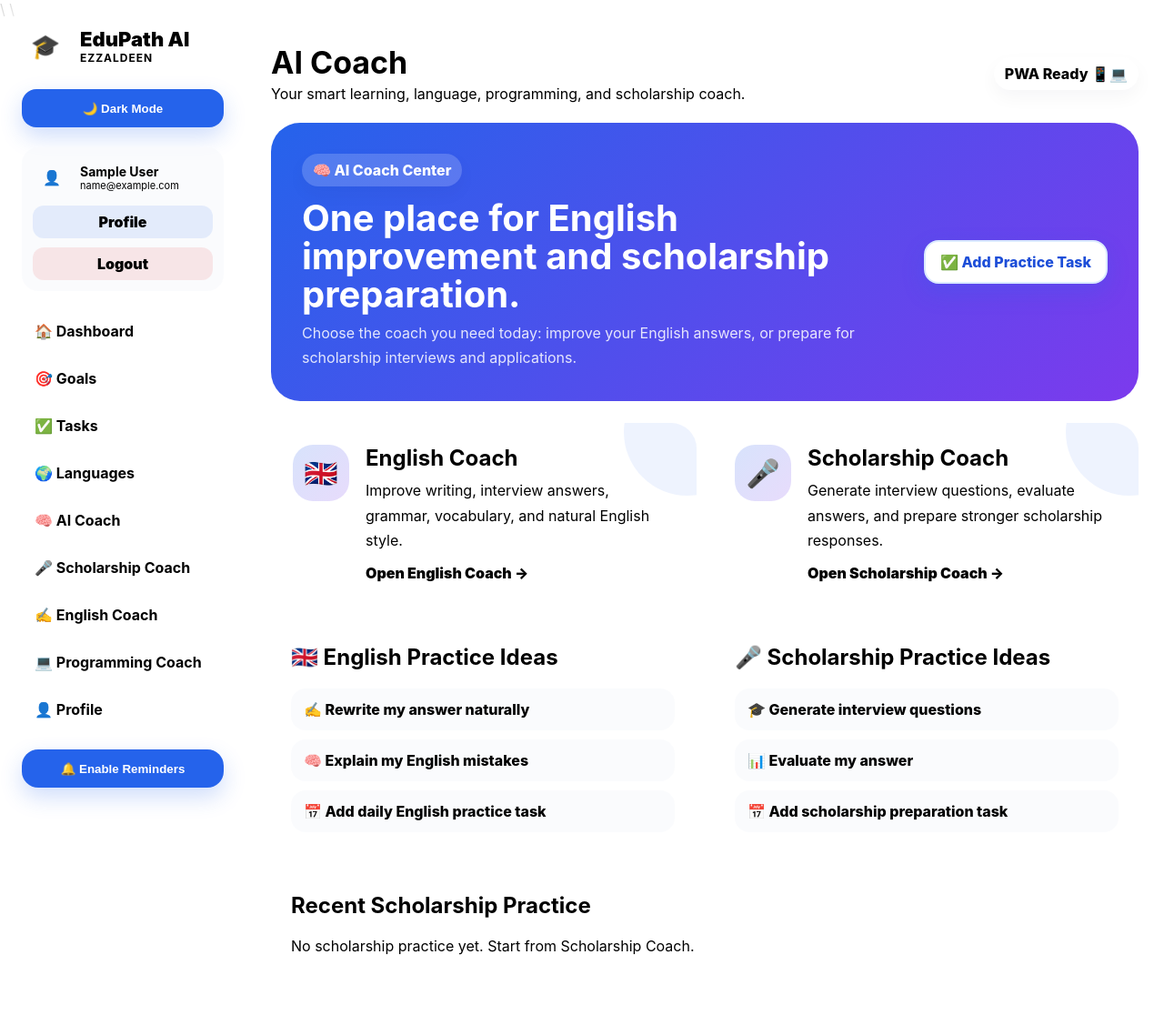
After one commit to Ezzaldeen-Alhamoodi/EduPath-AI-EZZALDEEN, a Flask app: page /coach in a window 1280 px wide. The commit adds this page. Shown: the whole page at 91% size. Run offline with Flask 3, Linux system fonts and the light colour scheme; the visitor is signed in with stand-in values (Sample User, id 1); data comes from the database, SQL or seed files in the repository.

Commit message:
Release EduPath AI v3.1 coach system

```diff
--- a/app/__init__.py
+++ b/app/__init__.py
@@ -230,6 +230,13 @@ def create_app():
         )
 
 
+
+
+    @app.route("/coach")
+    @login_required
+    def coach():
+        recent_answers = InterviewAnswer.query.filter_by(user_id=current_user.id).order_by(InterviewAnswer.id.desc()).limit(5).all()
+        return render_template("coach.html", recent_answers=recent_answers)
 
     @app.route("/")
     @login_required
--- a/app/static/css/style.css
+++ b/app/static/css/style.css
@@ -1099,3 +1099,140 @@ body.dark-mode .auth-card {
         font-size: 25px;
     }
 }
+
+
+
+/* EduPath AI v3.1 Coach System */
+.coach-hero {
+    background: linear-gradient(135deg, #2563eb, #7c3aed);
+}
+
+.coach-grid {
+    display: grid;
+    grid-template-columns: repeat(2, minmax(0, 1fr));
+    gap: 18px;
+    margin-bottom: 22px;
+}
+
+.coach-card {
+    text-decoration: none;
+    color: var(--text);
+    background: var(--card);
+    border: 1px solid var(--border);
+    border-radius: 28px;
+    padding: 24px;
+    box-shadow: var(--shadow);
+    display: flex;
+    gap: 18px;
+    align-items: flex-start;
+    transition: 0.2s ease;
+    overflow: hidden;
+    position: relative;
+}
+
+.coach-card::after {
+    content: "";
+    position: absolute;
+    width: 140px;
+    height: 140px;
+    border-radius: 999px;
+    right: -60px;
+    top: -60px;
+    background: rgba(37, 99, 235, 0.08);
+}
+
+.coach-card:hover {
+    transform: translateY(-3px);
+    border-color: rgba(37, 99, 235, 0.35);
+}
+
+.coach-icon {
+    width: 62px;
+    height: 62px;
+    border-radius: 22px;
+    display: grid;
+    place-items: center;
+    font-size: 30px;
+    background: linear-gradient(135deg, rgba(37, 99, 235, 0.18), rgba(124, 58, 237, 0.18));
+    flex: 0 0 auto;
+}
+
+.coach-card h2 {
+    margin: 0 0 8px;
+    font-size: 24px;
+}
+
+.coach-card p {
+    color: var(--muted);
+    line-height: 1.7;
+    margin: 0 0 12px;
+}
+
+.coach-card span {
+    color: var(--primary);
+    font-weight: 900;
+}
+
+.mini-list {
+    display: grid;
+    gap: 10px;
+}
+
+.mini-list a {
+    text-decoration: none;
+    color: var(--text);
+    background: rgba(248, 250, 252, 0.75);
+    border: 1px solid var(--border);
+    padding: 13px 14px;
+    border-radius: 16px;
+    font-weight: 800;
+}
+
+body.dark-mode .mini-list a {
+    background: rgba(30, 41, 59, 0.86);
+}
+
+@media (max-width: 980px) {
+    .coach-grid {
+        grid-template-columns: 1fr;
+        gap: 14px;
+    }
+
+    .coach-card {
+        border-radius: 24px;
+        padding: 18px;
+    }
+
+    .coach-icon {
+        width: 52px;
+        height: 52px;
+        border-radius: 18px;
+        font-size: 25px;
+    }
+
+    .coach-card h2 {
+        font-size: 20px;
+    }
+
+    .coach-card p {
+        font-size: 14px;
+    }
+
+    .mobile-bottom-nav {
+        grid-template-columns: repeat(6, 1fr) !important;
+    }
+
+    .mobile-bottom-nav a span {
+        font-size: 18px;
+    }
+
+    .mobile-bottom-nav a small {
+        font-size: 8.5px;
+    }
+}
+
+@media (max-width: 360px) {
+    .mobile-bottom-nav a small {
+        display: none;
+    }
+}
--- a/app/templates/base.html
+++ b/app/templates/base.html
@@ -41,6 +41,7 @@
             <a href="{{ url_for('goals') }}">🎯 Goals</a>
             <a href="{{ url_for('tasks') }}">✅ Tasks</a>
             <a href="{{ url_for('languages') }}">🌍 Languages</a>
+            <a href="{{ url_for('coach') }}">🧠 AI Coach</a>
             <a href="{{ url_for('interview') }}">🎤 Scholarship Coach</a>
             <a href="{{ url_for('english') }}">✍️ English Coach</a>
             <a href="{{ url_for('programming') }}">💻 Programming Coach</a>
@@ -76,9 +77,9 @@
         <a href="{{ url_for('index') }}"><span>🏠</span><small>Home</small></a>
         <a href="{{ url_for('goals') }}"><span>🎯</span><small>Goals</small></a>
         <a href="{{ url_for('tasks') }}"><span>✅</span><small>Tasks</small></a>
-        <a href="{{ url_for('languages') }}"><span>🇬🇧</span><small>Language</small></a>
-        <a href="{{ url_for('interview') }}"><span>🎤</span><small>Scholarship</small></a>
+        <a href="{{ url_for('coach') }}"><span>🧠</span><small>Coach</small></a>
         <a href="{{ url_for('programming') }}"><span>💻</span><small>Code</small></a>
+        <a href="{{ url_for('profile') }}"><span>👤</span><small>Profile</small></a>
     </nav>
 
 </body>
--- /dev/null
+++ b/app/templates/coach.html
@@ -0,0 +1,68 @@
+\
+{% extends "base.html" %}
+{% block page_title %}AI Coach{% endblock %}
+{% block content %}
+
+<section class="hero compact coach-hero">
+    <div>
+        <span class="tag">🧠 AI Coach Center</span>
+        <h2>One place for English improvement and scholarship preparation.</h2>
+        <p>Choose the coach you need today: improve your English answers, or prepare for scholarship interviews and applications.</p>
+    </div>
+    <a class="button light" href="{{ url_for('tasks') }}">✅ Add Practice Task</a>
+</section>
+
+<section class="coach-grid">
+    <a class="coach-card english-card" href="{{ url_for('english') }}">
+        <div class="coach-icon">🇬🇧</div>
+        <div>
+            <h2>English Coach</h2>
+            <p>Improve writing, interview answers, grammar, vocabulary, and natural English style.</p>
+            <span>Open English Coach →</span>
+        </div>
+    </a>
+
+    <a class="coach-card scholarship-card" href="{{ url_for('interview') }}">
+        <div class="coach-icon">🎤</div>
+        <div>
+            <h2>Scholarship Coach</h2>
+            <p>Generate interview questions, evaluate answers, and prepare stronger scholarship responses.</p>
+            <span>Open Scholarship Coach →</span>
+        </div>
+    </a>
+</section>
+
+<section class="grid-2">
+    <div class="card">
+        <h2>🇬🇧 English Practice Ideas</h2>
+        <div class="mini-list">
+            <a href="{{ url_for('english') }}">✍️ Rewrite my answer naturally</a>
+            <a href="{{ url_for('english') }}">🧠 Explain my English mistakes</a>
+            <a href="{{ url_for('tasks') }}">📅 Add daily English practice task</a>
+        </div>
+    </div>
+
+    <div class="card">
+        <h2>🎤 Scholarship Practice Ideas</h2>
+        <div class="mini-list">
+            <a href="{{ url_for('interview') }}">🎓 Generate interview questions</a>
+            <a href="{{ url_for('interview') }}">📊 Evaluate my answer</a>
+            <a href="{{ url_for('tasks') }}">📅 Add scholarship preparation task</a>
+        </div>
+    </div>
+</section>
+
+<section class="card">
+    <h2>Recent Scholarship Practice</h2>
+    {% for item in recent_answers %}
+        <div class="item">
+            <strong>{{ item.question }}</strong>
+            <span>{{ item.scholarship }} · {{ item.major }} · Score: {{ item.score if item.score is not none else "Not evaluated" }}</span>
+            <a class="small-button" href="{{ url_for('answer_question', answer_id=item.id) }}">Continue Practice</a>
+        </div>
+    {% else %}
+        <p class="muted">No scholarship practice yet. Start from Scholarship Coach.</p>
+    {% endfor %}
+</section>
+
+{% endblock %}
--- a/app/templates/index.html
+++ b/app/templates/index.html
@@ -20,7 +20,7 @@
 
 <section class="quick-actions">
     <a href="{{ url_for('languages') }}">🇬🇧<span>Language</span></a>
-    <a href="{{ url_for('interview') }}">🎤<span>Scholarship</span></a>
+    <a href="{{ url_for('coach') }}">🧠<span>Coach</span></a>
     <a href="{{ url_for('programming') }}">💻<span>Code</span></a>
 </section>
 
```
Also changed, not shown: README.md, app/static/manifest.json.
